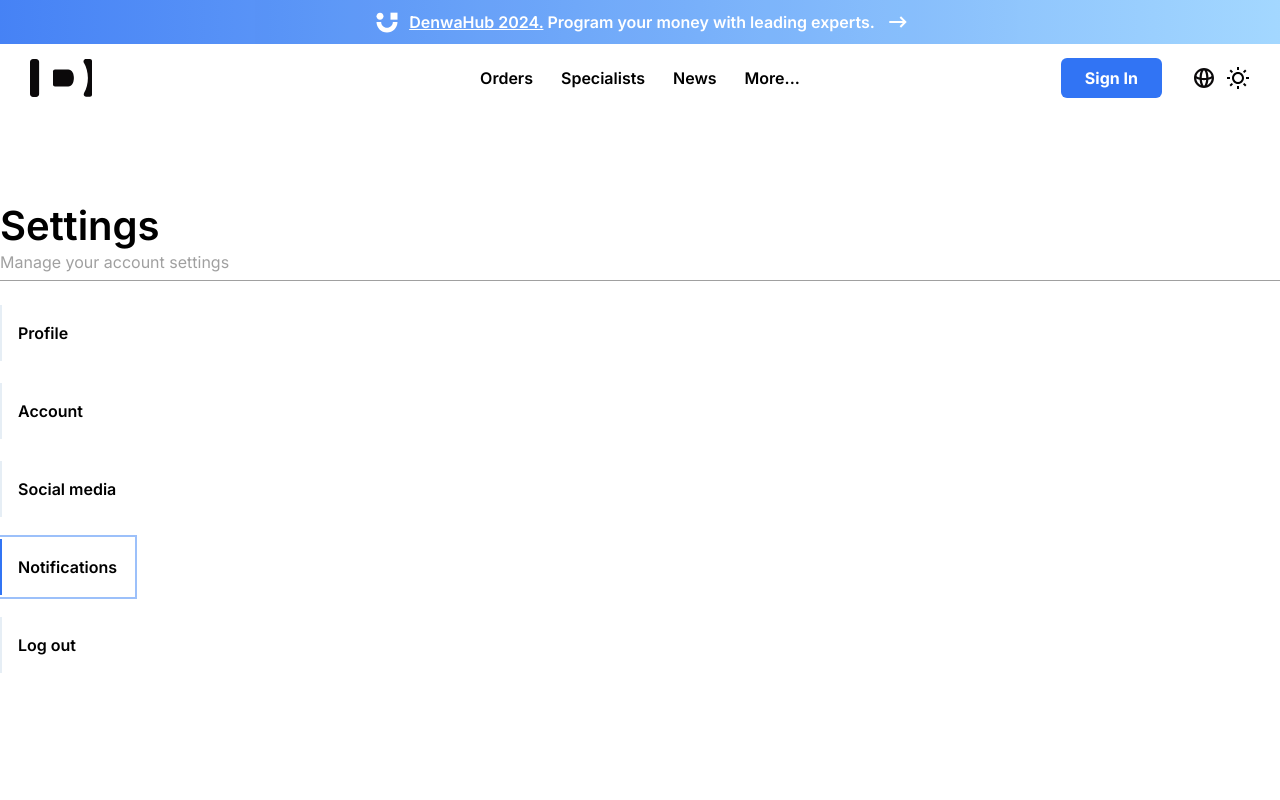
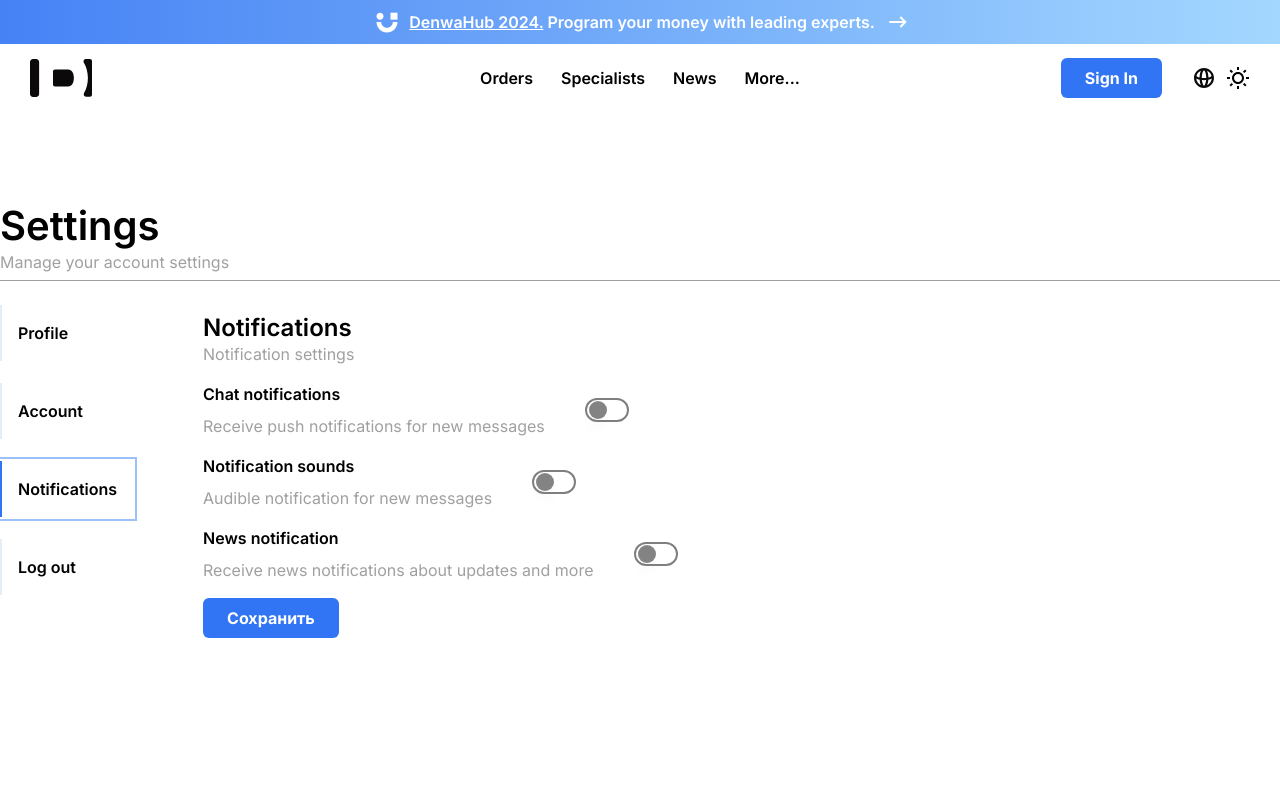
Before and after one commit to Project-DENWA/web-application, a Next.js app: page /en/settings in a window 1280 px wide. Both pictures are taken after a click on the tab "Notifications". Shown: the top 800 px of the page. Built offline with nearby package versions, Linux system fonts and the light colour scheme.

Commit message:
feat(settings): notification settings tab & switch

```diff
--- a/messages/en.json
+++ b/messages/en.json
@@ -332,12 +332,24 @@
         }
       }
     },
-
     "socialMedia": {
       "title": "Social media"
     },
     "notifications": {
-      "title": "Notifications"
+      "title": "Notifications",
+      "description": "Notification settings",
+      "chat": {
+        "title": "Chat notifications",
+        "description": "Receive push notifications for new messages"
+      },
+      "sounds": {
+        "title": "Notification sounds",
+        "description": "Audible notification for new messages"
+      },
+      "news": {
+        "title": "News notification",
+        "description": "Receive news notifications about updates and more"
+      }
     },
     "logout": {
       "title": "Log out"
--- a/messages/ru.json
+++ b/messages/ru.json
@@ -339,7 +339,20 @@
       "title": "Социальные сети"
     },
     "notifications": {
-      "title": "Уведомления"
+      "title": "Уведомления",
+      "description": "Настройка уведомлений",
+      "chat": {
+        "title": "Уведомления чата",
+        "description": "Получать push-уведомления о новых сообщениях"
+      },
+      "sounds": {
+        "title": "Звуки уведомлений",
+        "description": "Звуковое уведомление о новых сообщениях"
+      },
+      "news": {
+        "title": "Уведомление о новостях",
+        "description": "Получать новостных уведомления об обновлениях и др."
+      }
     },
     "logout": {
       "title": "Выход"
--- a/package.json
+++ b/package.json
@@ -16,6 +16,7 @@
     "@radix-ui/react-label": "^2.0.2",
     "@radix-ui/react-separator": "^1.0.3",
     "@radix-ui/react-slot": "^1.0.2",
+    "@radix-ui/react-switch": "^1.0.3",
     "@radix-ui/react-tabs": "^1.0.4",
     "@radix-ui/react-tooltip": "^1.0.7",
     "@reduxjs/toolkit": "^2.2.0",
--- a/src/app/[locale]/(marketing)/settings/Tabs.tsx
+++ b/src/app/[locale]/(marketing)/settings/Tabs.tsx
@@ -6,6 +6,7 @@ import FormAvatar from './forms/Avatar';
 import ProfileData from './forms/profile-data';
 import AccountData from './forms/account-data';
 import ChangePassword from './forms/change-password';
+import NotificationsForm from './forms/notifications';
 import TwoFa from './forms/two-fa';
 export const Profile: React.FC = () => {
   const t = useTranslations('settings.profile');
@@ -56,3 +57,21 @@ export const Account: React.FC = () => {
     </TabsContent>
   );
 };
+
+export const Notifications: React.FC = () => {
+  const t = useTranslations('settings.notifications');
+
+  return (
+    <TabsContent value="notifications" className={css.tabContent}>
+      <div className={css.form}>
+        <div className={css.item}>
+          <div>
+            <h3>{t('title')}</h3>
+            <p className="text-light-text-main-50">{t('description')}</p>
+          </div>
+        </div>
+        <NotificationsForm />
+      </div>
+    </TabsContent>
+  );
+};
--- /dev/null
+++ b/src/app/[locale]/(marketing)/settings/forms/notifications.tsx
@@ -0,0 +1,100 @@
+'use client';
+import css from '../settings.module.scss';
+import { useTranslations } from 'next-intl';
+import { Switch } from '@/shared/ui/switch';
+import { zodResolver } from '@hookform/resolvers/zod';
+import { useForm } from 'react-hook-form';
+import { NotificationsFormSchema, NotificationsFormData } from './schema';
+import { z } from 'zod';
+import {
+  Form,
+  FormControl,
+  FormDescription,
+  FormField,
+  FormItem,
+  FormLabel,
+} from '@/shared/ui/form';
+import { toast } from 'sonner';
+import { Button } from '@/shared/ui/button';
+
+
+
+export default function NotificationsForm(): JSX.Element {
+  const t = useTranslations('settings.notifications');
+  const form = useForm<z.infer<typeof NotificationsFormSchema>>({
+    resolver: zodResolver(NotificationsFormSchema),
+    defaultValues: {
+      news: false,
+      push: false,
+      sound: false,
+    },
+  });
+
+  function onSubmit(data: z.infer<typeof NotificationsFormSchema>) {
+    toast('Настройки успешно применены!');
+    console.log(data);
+  }
+  return (
+    <Form {...form}>
+      <form className={css.notificationsform} onSubmit={form.handleSubmit(onSubmit)}>
+        <div className={css.notificationsItem}>
+          <div>
+            <h4>{t('chat.title')}</h4>
+            <p className="text-dark-text-main-50">{t('chat.description')}</p>
+          </div>
+          <FormField
+            control={form.control}
+            name="push"
+            render={({ field }) => (
+              <FormControl>
+                <Switch
+                  checked={field.value}
+                  onCheckedChange={field.onChange}
+                />
+              </FormControl>
+            )}
+          />
+        </div>
+
+        <div className={css.notificationsItem}>
+          <div>
+            <h4>{t('sounds.title')}</h4>
+            <p className="text-dark-text-main-50">{t('sounds.description')}</p>
+          </div>
+          <FormField
+            control={form.control}
+            name="sound"
+            render={({ field }) => (
+              <FormControl>
+                <Switch
+                  checked={field.value}
+                  onCheckedChange={field.onChange}
+                />
+              </FormControl>
+            )}
+          />
+        </div>
+
+        <div className={css.notificationsItem}>
+          <div>
+            <h4>{t('news.title')}</h4>
+            <p className="text-dark-text-main-50">{t('news.description')}</p>
+          </div>
+          <FormField
+            control={form.control}
+            name="news"
+            render={({ field }) => (
+              <FormControl>
+                <Switch
+                  checked={field.value}
+                  onCheckedChange={field.onChange}
+                />
+              </FormControl>
+            )}
+          />
+        </div>
+        <Button className={css.btn} type="submit">Сохранить</Button>
+      </form>
+    </Form>
+  );
+}
--- a/src/app/[locale]/(marketing)/settings/forms/schema.ts
+++ b/src/app/[locale]/(marketing)/settings/forms/schema.ts
@@ -14,6 +14,12 @@ export interface ChangePassFormData {
   oldPass: string;
   newPass: string;
   confirmPass: string;
+}
+
+export interface NotificationsFormData {
+  push: boolean;
+  sound: boolean;
+  news: boolean;
 }
 
 export const ProfileFormSchema: ZodType<ProfileFormData> = z.object({
@@ -48,7 +54,7 @@ export const AccountFormSchema: ZodType<AccountFormData> = z.object({
 export const ChangePasswordSchema: ZodType<ChangePassFormData> = z.object({
   oldPass: z
     .string()
-    .min(1, { message: "Поле старого пароля обязательно для заполнения!" }),
+    .min(1, { message: 'Поле старого пароля обязательно для заполнения!' }),
   newPass: z
     .string()
     .min(6, { message: 'Пароль должен состоять не менее чем из 6 символов!' })
@@ -56,9 +62,13 @@ export const ChangePasswordSchema: ZodType<ChangePassFormData> = z.object({
       /^(?=.*[a-z])(?=.*[A-Z])(?=.*\d).*$/,
       'Пароль должен содержать как минимум одну заглавную букву, одну строчную букву и одну цифру.',
     ),
-  confirmPass: z
-    .string()
-    .min(1, {
-      message: "Поле подтверждения пароля обязательно для заполнения!",
-    }),
+  confirmPass: z.string().min(1, {
+    message: 'Поле подтверждения пароля обязательно для заполнения!',
+  }),
 });
+
+export const NotificationsFormSchema = z.object({
+  push: z.boolean().default(false).optional(),
+  sound: z.boolean().default(false).optional(),
+  news: z.boolean().default(false).optional(),
+});
--- a/src/app/[locale]/(marketing)/settings/page.tsx
+++ b/src/app/[locale]/(marketing)/settings/page.tsx
@@ -1,7 +1,7 @@
 import css from './settings.module.scss'
 import { cn } from '@/shared/lib/utils';
 import { Tabs, TabsList, TabsTrigger } from "@/shared/ui/tabs"
-import { Profile, Account } from './Tabs';
+import { Profile, Account, Notifications } from './Tabs';
 import { useTranslations } from 'next-intl';
 export default function Settings(): JSX.Element {
   const t = useTranslations("settings");
@@ -17,12 +17,13 @@ export default function Settings(): JSX.Element {
             <TabsList className={css.tabsList}>
               <TabsTrigger value='profile'>{t("profile.title")}</TabsTrigger>
               <TabsTrigger value='account'>{t("account.title")}</TabsTrigger>
-              <TabsTrigger value='social'>{t("socialMedia.title")}</TabsTrigger>
+              {/* <TabsTrigger value='social'>{t("socialMedia.title")}</TabsTrigger> */}
               <TabsTrigger value='notifications'>{t("notifications.title")}</TabsTrigger>
               <TabsTrigger value='logout'>{t("logout.title")}</TabsTrigger>
             </TabsList>
             <Profile/>
             <Account/>
+            <Notifications/>
          </Tabs>
 
       </div>
--- a/src/app/[locale]/(marketing)/settings/settings.module.scss
+++ b/src/app/[locale]/(marketing)/settings/settings.module.scss
@@ -49,7 +49,8 @@
         width: 100%;
         animation: appearance 1s forwards;
         .form,
-        .accountForm {
+        .accountForm,
+        .notificationsform {
           display: flex;
           flex-direction: column;
           .item {
@@ -63,6 +64,12 @@
         }
         .accountForm {
           gap: 32px;
+        }
+        .notificationsform {
+          gap: 16px;
+          .btn {
+            max-width: max-content;
+          }
         }
 
         h3 {
@@ -161,6 +168,17 @@
             }
           }
         }
+
+        .notificationsItem {
+          display: flex;
+          align-items: center;
+          gap: 40px;
+          div {
+            display: flex;
+            flex-direction: column;
+            gap: 8px;
+          }
+        }
       }
 
       .banner {
--- /dev/null
+++ b/src/shared/ui/switch.tsx
@@ -0,0 +1,29 @@
+"use client"
+
+import * as React from "react"
+import * as SwitchPrimitives from "@radix-ui/react-switch"
+
+import { cn } from "@/shared/lib/utils"
+
+const Switch = React.forwardRef<
+  React.ElementRef<typeof SwitchPrimitives.Root>,
+  React.ComponentPropsWithoutRef<typeof SwitchPrimitives.Root>
+>(({ className, ...props }, ref) => (
+  <SwitchPrimitives.Root
+    className={cn(
+      "peer inline-flex h-6 w-11 shrink-0 cursor-pointer items-center opacity-50 rounded-full border-2 border-transparent transition-colors focus-visible:outline-none focus-visible:ring-2 focus-visible:ring-neutral-950 focus-visible:ring-offset-2 focus-visible:ring-offset-white disabled:cursor-not-allowed disabled:opacity-50 data-[state=checked]:opacity-100 dark:focus-visible:ring-neutral-300 dark:focus-visible:ring-offset-neutral-950 dark:data-[state=checked]:bg-neutral-50 dark:data-[state=unchecked]:bg-neutral-800",
+      className
+    )}
+    {...props}
+    ref={ref}
+  >
+    <SwitchPrimitives.Thumb
+      className={cn(
+        "pointer-events-none block h-[18px] w-[18px] rounded-full bg-light-main-dark dark:bg-dark-text-primary shadow-lg ring-0 transition-transform data-[state=checked]:translate-x-5 data-[state=unchecked]:translate-x-[2px]"
+      )}
+    />
+  </SwitchPrimitives.Root>
+))
+Switch.displayName = SwitchPrimitives.Root.displayName
+
+export { Switch }
```
Also changed, not shown: 1 other file (tests, documents, lock files or other folders).
